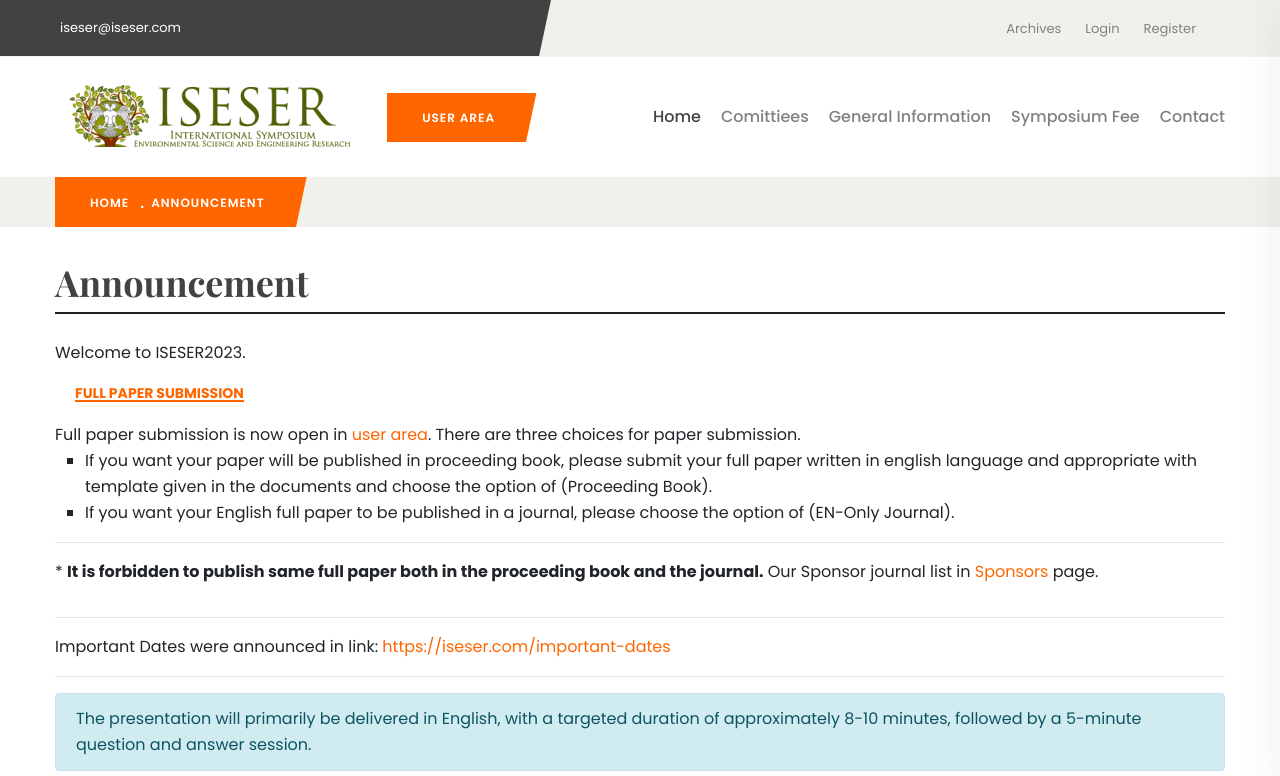
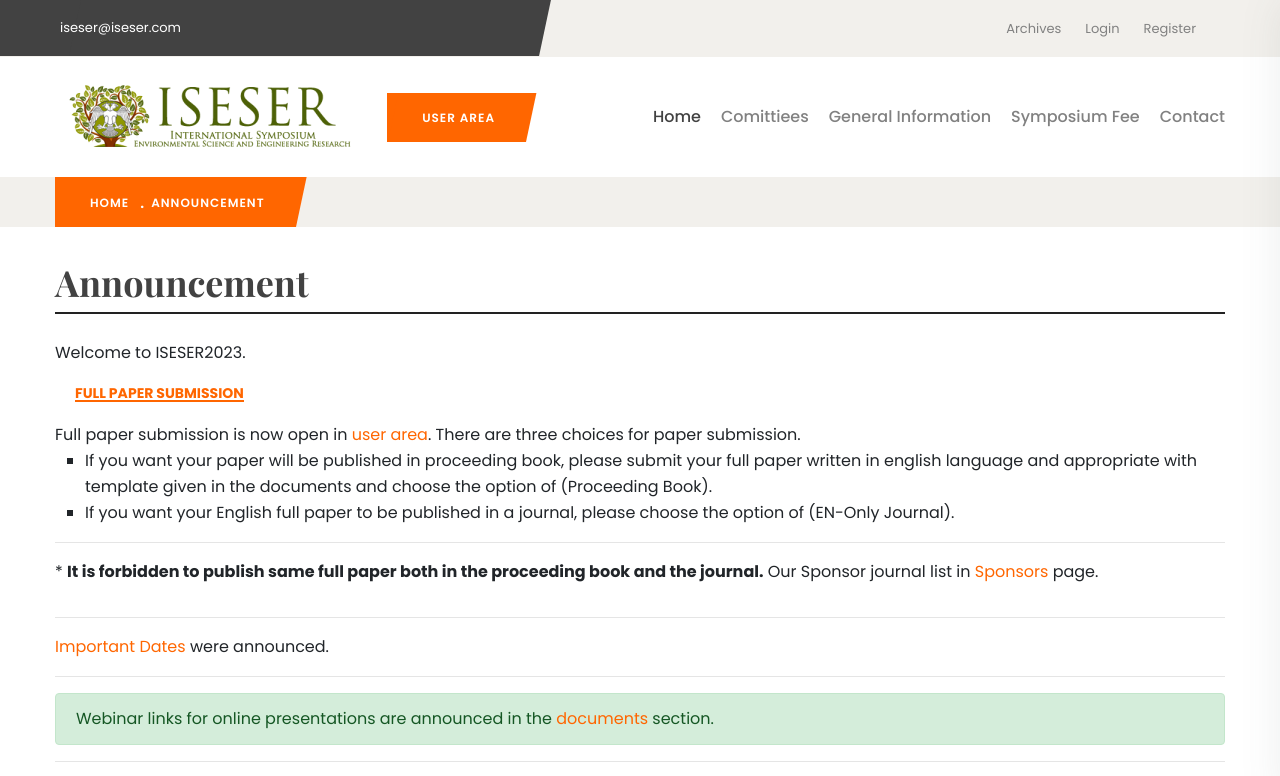
Before and after one commit to subfyi/symposium-next, a Next.js app: page /symposium-announced in a window 1280 px wide. Shown: the top 776 px of the page. Built offline with nearby package versions, Linux system fonts and the light colour scheme; some icons are missing; a web font is replaced by a local one.

Commit message:
2023 edts-1.41

```diff
--- a/pages/symposium-announced.js
+++ b/pages/symposium-announced.js
@@ -67,7 +67,11 @@ export default function SymposiumAnnounced() {
                   <div className='section__desc'>
                     <div className='form-group'>
                       <hr />
-                      <p>Important Dates were announced in link: <Link href='/important-dates'>https://iseser.com/important-dates</Link></p>
+                      <p><Link href='/important-dates'>Important Dates</Link> were announced. </p>
+                      <hr />
+                      <Alert color={'success'}>
+                        Webinar links for online presentations are announced in the <Link href='/important-dates'>documents</Link> section.
+                      </Alert>
                       <hr />
                       <p>
                         <Alert color={'info'}>
```
Also changed, not shown: pages/documents.js (+12 -10 lines).
